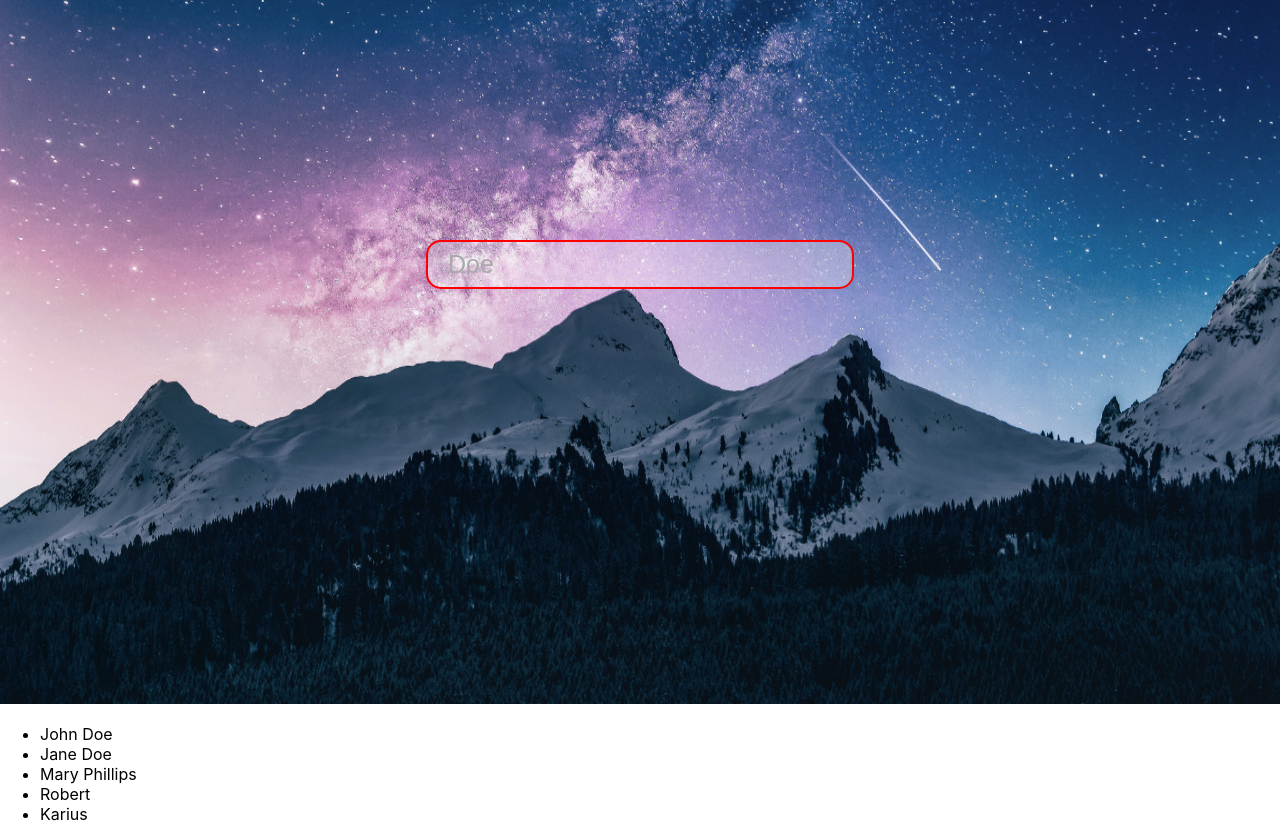
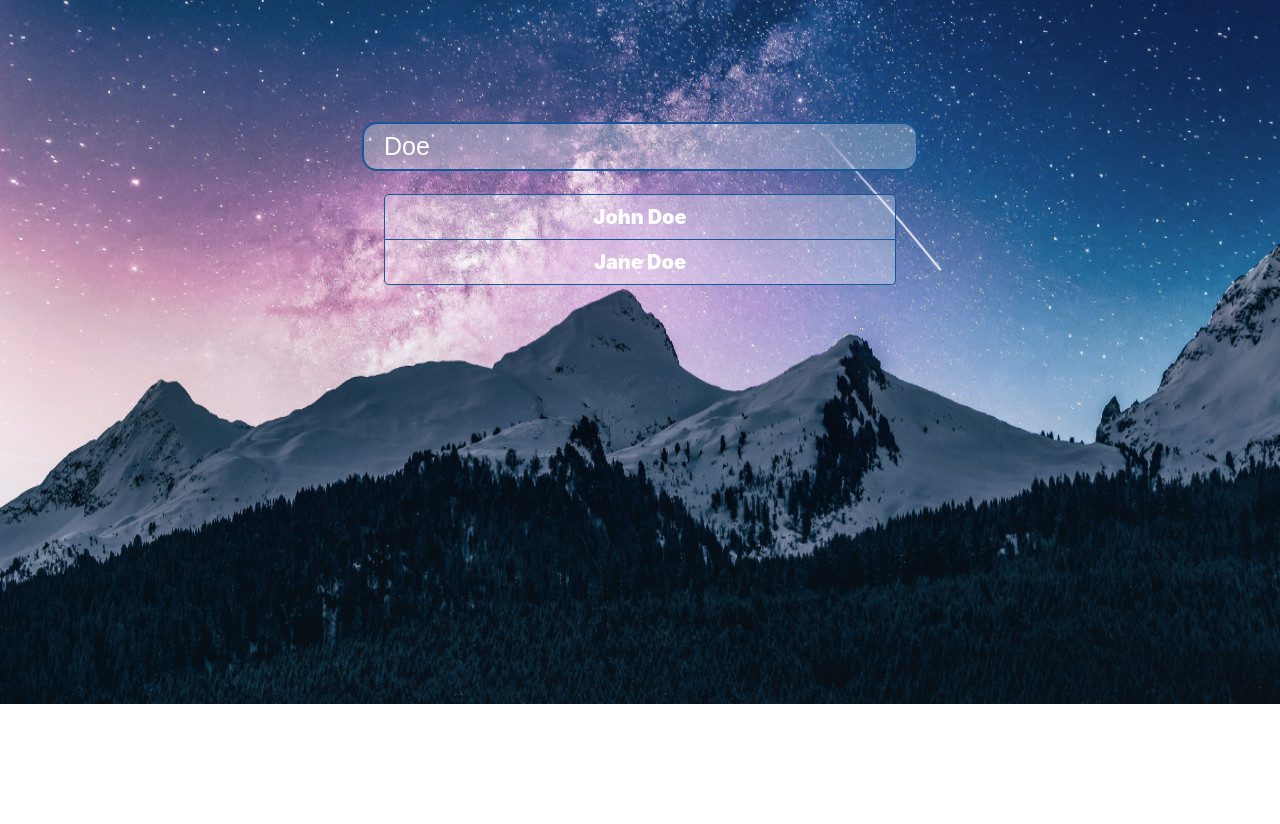
Before and after one commit to domobritton/react-widgets, a React (Create React App) app: page / in a window 1280 px wide. Shown: the part 2340-3164 px from the top of the page. After the commit the page ends 3048 px from the top, so only its background shows below. Built offline with nearby package versions, Linux system fonts and the light colour scheme.

Commit message:
Search functionality

```diff
--- a/src/SearchBox.js
+++ b/src/SearchBox.js
@@ -1,5 +1,7 @@
 import React, { Component } from 'react';
 import PropTypes from 'prop-types';
+import Fuse from 'fuse.js';
+
 import styled from 'styled-components';
 import Image4 from './Images/image4.jpg';
 
@@ -16,44 +18,52 @@ export default class SearchBox extends Component {
     }
 
     state = {
-        value: ''
+        value: '',
+        matchedRecords: []
+    }
+
+    constructor(props) {
+        super(props);
+
+        const { data } = props;
+
+        const options = {
+            threshold: 0.05,
+            location: 0,
+            distance: 100,
+            minMatchCharLength: 1,
+            keys: ['value']
+        }
+        this.fuse = new Fuse(data, options)
     }
 
     componentDidMount() {
         const { value } = this.props
+        const matchedRecords = this.fuse.search(value)
 
-        this.setState({ value })
+        this.setState({
+            value: value.trim(),
+            matchedRecords,
+            showDropdown: !!value.trim()
+        })
     }
 
     handleInputChange = e => {
         const { value } = e.target
+        const matchedRecords = this.fuse.search(value)
 
-        this.setState({ value })
+        this.setState({
+            value: value.trim(),
+            matchedRecords,
+            showDropdown: true
+        })
     }
 
-    handleSubmit = e => {
-        e.preventDefault();
-        console.log(`Your word is ${this.state.value}`)
-        this.setState({ value: ''});
-    }
-
-    dropdownNode = () => {
-        const { data } = this.props
-
-        return (
-            <div className=''>
-                <ul>
-                    {data.map(record => {
-                        return (
-                            <li
-                            key={record.key}>
-                            {record.value}
-                            </li>
-                        )
-                    })}
-                </ul>
-            </div>
-        )
+    onFocus = () => {
+        this.setState({
+            value: '',
+            showDropdown: false
+        })
     }
 
     inputNode = () => {
@@ -61,13 +71,37 @@ export default class SearchBox extends Component {
         const { value } = this.state
 
         return (
-            <form>
                 <Input
                 type='text'
+                onFocus={this.onFocus}
                 placeholder={placeholder}
                 value={value}
                 onChange={this.handleInputChange} />
-            </form>
+        )
+    }
+
+    handleDropdownItemClick = record => {
+        const { value } = record
+        this.setState({
+            value,
+            showDropdown: false
+        })
+    }
+
+    dropdownNode = () => {
+        const { matchedRecords, showDropdown } = this.state
+        if (!showDropdown) return false
+
+        return (
+            <DropDown>
+                <ul>
+                    {matchedRecords.map(record => {
+                        return (
+                            <li key={record.key}>{record.value}</li>
+                        )
+                    })}
+                </ul>
+            </DropDown>
         )
     }
 
@@ -85,7 +119,7 @@ export default class SearchBox extends Component {
 const SearchWrapper = styled.div`
     position: relative;
     width: 100%;
-    height: 720px;
+    height: 725px;
 `;
 
 const Image = styled.img`
@@ -99,18 +133,66 @@ const Image = styled.img`
 
 const Input = styled.input`
     position: absolute;
-    top: 0;
+    top: 30%;
     left: 0;
     right: 0;
-    bottom: 0;
     margin: auto;
     background: rgba(255, 255, 255, 0.3);
     height: 45px;
-    width: 30%;
-    border: 2px solid red;
+    width: 40%;
+    border: 2px solid #155799;
     border-radius: 15px;
     font-size: 25px;
-    color: darkgray;
+    color: white;
     padding: 0 20px;
     outline: none;
+
+    &:focus {
+        outline: none;
+    }
 `;
+
+const DropDown = styled.div`
+    position: absolute;
+    top: 40%;
+    left: 0;
+    right: 0;
+    width: 40%;
+    margin: auto;
+
+    > ul {
+        list-style-type: none;
+        font-size: 20px;
+        font-weight: 900;
+        padding: 0;
+        margin: 0;
+        color: white;
+
+        > li {
+            list-style-type: none;
+            background: rgba(255, 255, 255, 0.3);
+            border: 1px solid #155799;
+            margin: 0;
+            padding: 10px;
+            display: flex;
+            justify-content: center;
+            flex-items: center;
+
+            &:hover {
+                background: rgba(21, 153, 87, 0.3);
+                cursor: pointer;
+            }
+            &:first-child {
+                border-top-left-radius: 5px;
+                border-top-right-radius: 5px;
+            }
+            &:last-child {
+                border-bottom-left-radius: 5px;
+                border-bottom-right-radius: 5px;
+            }
+            &:not(:first-child) {
+                border-top: 0;
+            }
+        }
+    }
+`;
```
